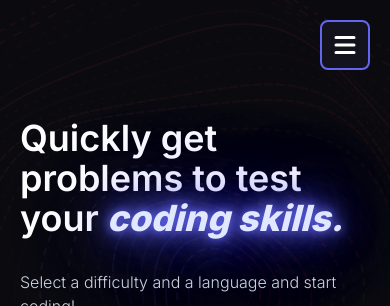
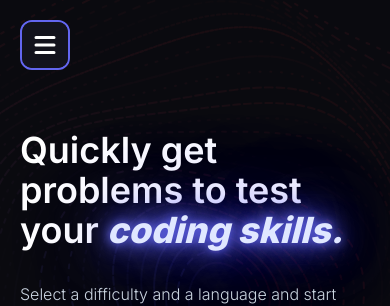
Before and after one commit to Progalt/langbytes-site, a Next.js app: page / in a window 390 px wide. Shown: the top 306 px of the page. Built offline with nearby package versions, Linux system fonts and the light colour scheme; no server answers.

Commit message:
Better Mobile menu

```diff
--- a/src/app/Components/MobileDropDown.js
+++ b/src/app/Components/MobileDropDown.js
@@ -1,6 +1,8 @@
 
+import { useState } from "react";
 import "../Styles.css";
 import { motion } from "framer-motion"
+import { HiMenu, HiOutlineX  } from "react-icons/hi";
 
 
 const item = {
@@ -10,9 +12,10 @@ const item = {
   }
 
   const container = {
-    hidden: { height: 0 },
+    hidden: { height: "auto", width: 50 },
     show: {
       height: "auto",
+      width: "auto",
       transition: {
         delayChildren: 0.15,
         staggerChildren: 0.15
@@ -22,7 +25,7 @@ const item = {
 
 
 
-export function MobileDropDownButton({ onClick, title, highlight, visible }) {
+export function MobileDropDownButton({ onClick, title, highlight }) {
 
     return (
         <motion.li
@@ -57,3 +60,37 @@ export default function MobileDropDownNav({ children, visible }) {
         </motion.ol>
     );
 }
+
+export function MobileDropDownNavWithButton({ children }) {
+
+    const [ open, setOpen ] = useState(false);
+
+    const menuButtonStyle = {
+
+      };
+
+    return (
+        <motion.ol
+        animate={ open ? "show" : "hidden"}
+        variants={container}
+        className={`overflow-hidden m-5 bg-[#13131d] border-2 rounded-xl border-indigo-500`}>
+            <button onClick={ async () => {
+                       setOpen(!open);
+                    }} className="rounded-lg bg-[#13131d] p-2">
+
+                        { !open && <HiMenu className="text-3xl"/> }
+                        { open && <HiOutlineX  className="text-3xl"/> }
+
+            </button>
+
+            {
+                <motion.div
+                    animate={{ height: open ? "auto" : 0}}
+                    className={`px-2 ${open ? "py-1 pb-2" : ""}`}>
+                    {children}
+                </motion.div>
+            }
+
+        </motion.ol>
+    );
+}
--- a/src/app/Components/UserNav.js
+++ b/src/app/Components/UserNav.js
@@ -6,7 +6,7 @@ import { useEffect, useState } from "react";
 import { createClient } from "../utils/supabase/client";
 import NavButton from "./NavButton";
 import { HiMenu, HiOutlineX  } from "react-icons/hi";
-import MobileDropDownNav, { MobileDropDownButton, MobileDropDownDividor } from "./MobileDropDown";
+import MobileDropDownNav, { MobileDropDownButton, MobileDropDownDividor, MobileDropDownNavWithButton } from "./MobileDropDown";
 import OutsideClick from "./OutsideClick";
 
 function SignInButton() {
@@ -93,7 +93,7 @@ export default function UserNav() {
     return (
         <>
             <div className=" md:hidden">
-                <nav className="p-5 pb-2 flex flex-row justify-end items-center">
+                {/* <nav className="p-5 pb-2 flex flex-row justify-end items-center">
                 <button onClick={ async () => {
                         setShowDropDownMenu(!showDropDownMenu);
                     }} className="flex flex-row items-center justify-center rounded-lg border-indigo-500 border-2 hover:bg-indigo-500 bg-[#13131d] p-2 transition-all duration-200 hover:shadow-[0_0_30px_0px] hover:shadow-indigo-500/50">
@@ -151,7 +151,47 @@ export default function UserNav() {
 
                        </MobileDropDownNav>
                     </OutsideClick>
-                }
+                } */}
+                <MobileDropDownNavWithButton>
+                    <MobileDropDownButton
+                    onClick={() => {
+
+                    }}
+                    title="Educators"
+                    highlight={false}
+                    />
+                    {
+                        !userSignedIn &&
+                        <>
+                            <MobileDropDownDividor />
+                            <MobileDropDownButton
+
+                            onClick={() => {
+                                router.push("/signin?t=register");
+                            }}
+                            title="Register"
+                            highlight={false}
+                            />
+                            <MobileDropDownButton
+                            onClick={() => {
+                                router.push("/signin");
+                            }}
+                            title="Sign In"
+                            highlight={true}
+                            />
+                        </>
+                    }
+                    {
+                        userSignedIn &&
+                        <MobileDropDownButton
+                        onClick={() => {
+                            router.push("/account");
+                        }}
+                        title="Account"
+                        highlight={true}
+                        />
+                    }
+                </MobileDropDownNavWithButton>
             </div>
             <div className="p-5 md:flex flex-row justify-between items-center gap-2 hidden">
                 <div>
```
